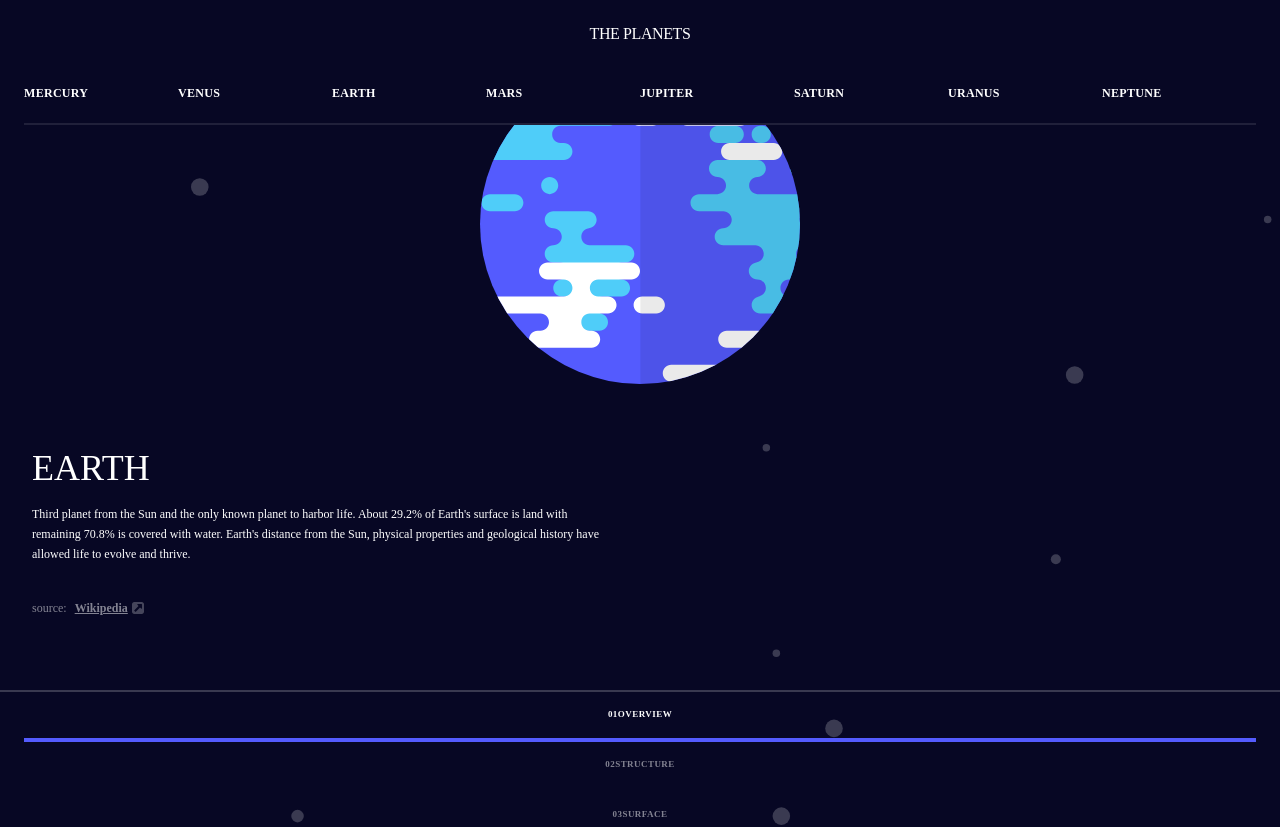
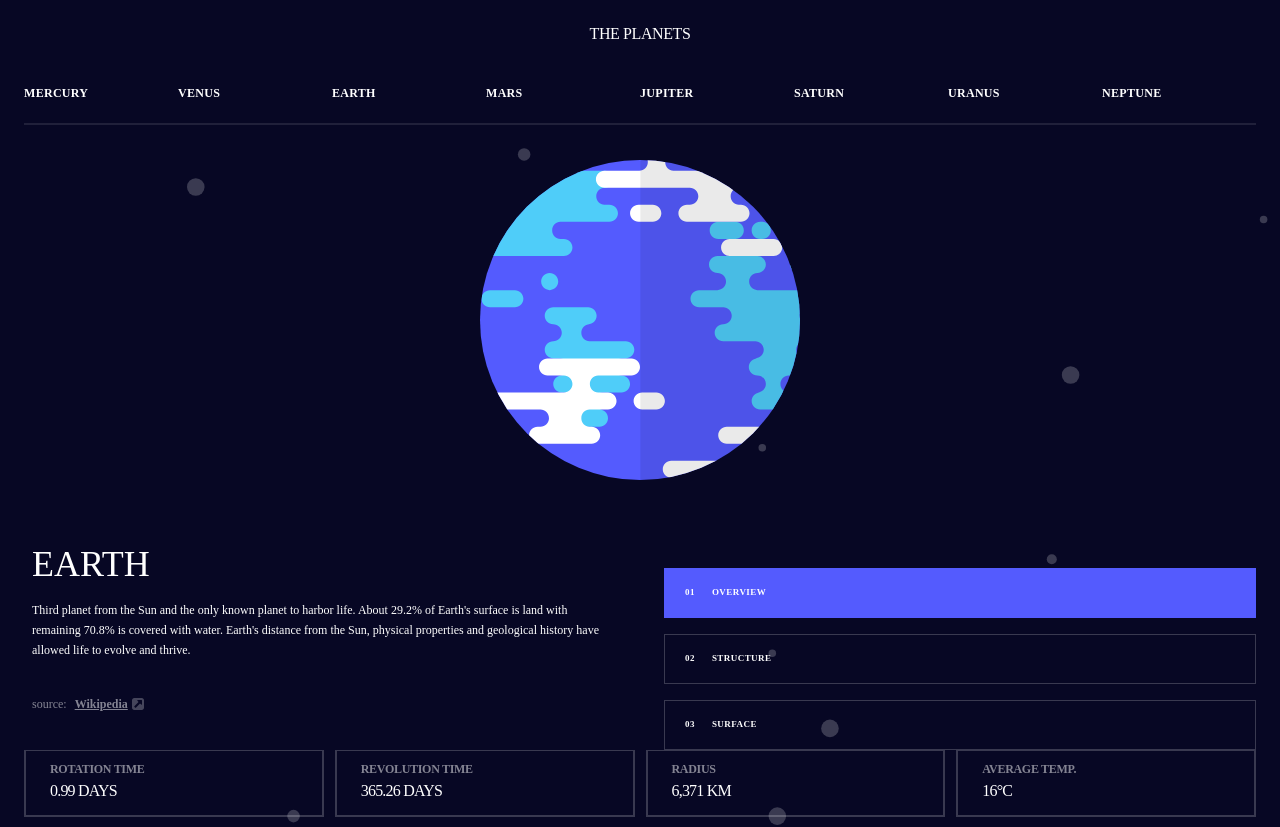
Before and after one commit to tamta123/planet-fact-site, a React (Vite) app: page /Earth in a window 1280 px wide. Shown: the top 827 px of the page. Built offline with nearby package versions, Linux system fonts and the light colour scheme; the HTML template or start-up script is replaced by a standard one.

Commit message:
style: finish tablet mark-up. -added border's opacity by rgba -fixed footer style

```diff
--- a/src/components/buttons.jsx
+++ b/src/components/buttons.jsx
@@ -1,12 +1,15 @@
 const Buttons = ({ currentDesktop, updateCurrentDesktop, planet }) => {
   return (
-    <div className="md:flex flex-col justify-between  px-6 w-full border-solid border-b-2 border-t-2 border-white border-opacity-20 mt-[70px] ">
+    <div className="md:flex flex-col gap-y-[16px] px-6 w-full h-auto mt-6">
       <button
-        className={`font-spartan h-[50px] font-semibold text-[9px] border-b-4 border-solid text-center tracking-wider  text-white  uppercase `}
+        className={`flex justify-start items-center gap-x-[17px] font-spartan h-[50px] font-semibold text-[9px] border border-solid border-opacity-20 text-center tracking-wider  text-white  uppercase pl-[20px]`}
         style={{
-          opacity: currentDesktop.status === "overview" ? "1" : "0.5",
+          background:
+            currentDesktop.status === "overview" ? `${planet.color}` : "",
           borderColor:
-            currentDesktop.status === "overview" ? planet.color : "transparent",
+            currentDesktop.status === "overview"
+              ? planet.color
+              : "rgba(255, 255, 255, 0.2)",
         }}
         onClick={() => updateCurrentDesktop("overview")}
       >
@@ -14,13 +17,14 @@ const Buttons = ({ currentDesktop, updateCurrentDesktop, planet }) => {
         OVERVIEW
       </button>
       <button
-        className={`font-spartan h-[50px] font-semibold text-[9px] border-b-4 border-solid text-center tracking-wider uppercase  text-white`}
+        className={`flex justify-start items-center gap-x-[17px] font-spartan h-[50px] font-semibold text-[9px] border border-solid border-opacity-20 text-center tracking-wider uppercase  text-white pl-[20px]`}
         style={{
-          opacity: currentDesktop.status === "structure" ? "1" : "0.5",
+          background:
+            currentDesktop.status === "structure" ? `${planet.color}` : "",
           borderColor:
             currentDesktop.status === "structure"
               ? planet.color
-              : "transparent",
+              : "rgba(255, 255, 255, 0.2)",
         }}
         onClick={() => updateCurrentDesktop("structure")}
       >
@@ -28,11 +32,14 @@ const Buttons = ({ currentDesktop, updateCurrentDesktop, planet }) => {
         Structure
       </button>
       <button
-        className={`font-spartan h-[50px] font-semibold text-[9px] border-b-4 border-solid text-center tracking-wider uppercase   text-white`}
+        className={`flex justify-start  items-center gap-x-[17px] font-spartan h-[50px] font-semibold text-[9px] border border-solid border-opacity-20 text-center tracking-wider uppercase   text-white pl-[20px]`}
         style={{
-          opacity: currentDesktop.status === "geology" ? "1" : "0.5",
+          background:
+            currentDesktop.status === "geology" ? `${planet.color}` : "",
           borderColor:
-            currentDesktop.status === "geology" ? planet.color : "transparent",
+            currentDesktop.status === "geology"
+              ? planet.color
+              : "rgba(255, 255, 255, 0.2)",
         }}
         onClick={() => updateCurrentDesktop("geology")}
       >
--- a/src/components/footer.jsx
+++ b/src/components/footer.jsx
@@ -1,7 +1,7 @@
 const Footer = ({ planet }) => {
   return (
-    <div className="flex-col md:flex-row gap-0.5 px-6 pb-11">
-      <div className="flex justify-between pt-2 pb-3 px-6 mb-2 border-t border-solid border-2 border-white border-opacity-20 md:w-1/6 md:flex-col">
+    <div className=" flex flex-col md:flex-row gap-x-[11px] px-6 pb-11">
+      <div className="flex justify-between items-start pt-2 pb-3 px-6 mb-2 border-t border-solid border-2 border-white border-opacity-20 md:w-1/4 md:flex-col">
         <div className="font-spartan font-bold text-xs leading-5 tracking-tight uppercase text-center text-white opacity-50">
           ROTATION TIME
         </div>
@@ -9,7 +9,7 @@ const Footer = ({ planet }) => {
           {planet.rotation}
         </div>
       </div>
-      <div className="flex justify-between pt-2 pb-3 px-6 mb-2 border-t border-solid border-2 border-white border-opacity-20 md:w-1/6 md:flex-col">
+      <div className="flex justify-between items-start pt-2 pb-3 px-6 mb-2 border-t border-solid border-2 border-white border-opacity-20 md:w-1/4 md:flex-col">
         <div className="font-spartan font-bold text-xs leading-5 tracking-tight uppercase text-center text-white opacity-50">
           REVOLUTION TIME
         </div>
@@ -17,7 +17,7 @@ const Footer = ({ planet }) => {
           {planet.revolution}
         </div>
       </div>
-      <div className="flex justify-between pt-2 pb-3 px-6 mb-2 border-t border-solid border-2 border-white border-opacity-20 md:w-1/6 md:flex-col">
+      <div className="flex justify-between items-start pt-2 pb-3 px-6 mb-2 border-t border-solid border-2 border-white border-opacity-20 md:w-1/4 md:flex-col">
         <div className="font-spartan font-bold text-xs leading-5 tracking-tight uppercase text-center text-white opacity-50">
           RADIUS
         </div>
@@ -25,7 +25,7 @@ const Footer = ({ planet }) => {
           {planet.radius}
         </div>
       </div>
-      <div className="flex justify-between pt-2 pb-3 px-6 mb-2 border-t border-solid border-2 border-white border-opacity-20 md:w-1/6 md:flex-col">
+      <div className="flex justify-between items-start pt-2 pb-3 px-6 mb-2 border-t border-solid border-2 border-white border-opacity-20 md:w-1/4 md:flex-col">
         <div className="font-spartan font-bold text-xs leading-5 tracking-tight uppercase text-center text-white opacity-50">
           AVERAGE TEMP.
         </div>
--- a/src/components/header.jsx
+++ b/src/components/header.jsx
@@ -5,7 +5,7 @@ import { Routes, Route, Link } from "react-router-dom";
 
 const Header = ({ toggleMenu, isMenuOpen }) => {
   return (
-    <header className="flex z-999 top-0 fixed h-auto w-full items-center justify-center py-4 px-6 bg-header-blue md:justify-center ">
+    <header className="flex z-999 top-0 fixed h-auto w-full items-center justify-center py-4 px-6 bg-[#070724] md:justify-center ">
       <h1 className="font-antonio  font-medium text-base leading-9 tracking-tight uppercase text-white	">
         THE PLANETS
       </h1>
@@ -22,7 +22,7 @@ const Header = ({ toggleMenu, isMenuOpen }) => {
       </svg>
       <div className="w-full z-999 fixed top-[63px] left-0 z-20 transition-all duration-500 ease-in">
         {isMenuOpen ? (
-          <ul className="flex flex-col items-start w-full pl-6 pr-6 bg-header-blue z-999 ">
+          <ul className="flex flex-col items-start w-full pl-6 pr-6 bg-header-blue z-900 ">
             {planetData.map((planet) => (
               <div
                 key={planet.name}
@@ -58,9 +58,7 @@ const Header = ({ toggleMenu, isMenuOpen }) => {
                 key={planet.name}
                 className="font-spartan text-center font-semibold text-xs leading-5 tracking-wide uppercase text-white "
               >
-                <Link to={`/${planet.name}`} onClick={toggleMenu}>
-                  {planet.name}
-                </Link>
+                <Link to={`/${planet.name}`}>{planet.name}</Link>
               </li>
             </div>
           ))}
--- a/src/components/images.jsx
+++ b/src/components/images.jsx
@@ -13,7 +13,7 @@ const Images = ({ planet, status }) => {
   const imageSrc = renderImage();
 
   return (
-    <div className="flex justify-center align-middle mt-16">
+    <div className="flex justify-center align-middle mt-16 md:mt-40">
       {status === "geology" ? (
         <>
           <img
--- a/src/components/text.jsx
+++ b/src/components/text.jsx
@@ -1,8 +1,8 @@
 import Buttons from "./buttons";
 const Text = ({ planet, currentDesktop, updateCurrentDesktop }) => {
   return (
-    <div>
-      <div className="px-4 mt-16 mb-7 md:w-1/2 md:flex md:flex-col md:items-start md:px-8">
+    <div className="md:flex md:flex-row md:mt-16 ">
+      <div className="px-4 mt-16 mb-7 md:w-1/2 md:flex md:flex-col md:items-start md:px-8 md:mt-0">
         <h2 className="text-4xl font-normal leading-10 text-center uppercase text-white font-antonio mb-4">
           {planet.name}
         </h2>
@@ -28,11 +28,13 @@ const Text = ({ planet, currentDesktop, updateCurrentDesktop }) => {
           </svg>
         </div>
       </div>
-      <Buttons
-        currentDesktop={currentDesktop}
-        updateCurrentDesktop={updateCurrentDesktop}
-        planet={planet}
-      />
+      <div className="hidden md:flex w-1/2">
+        <Buttons
+          currentDesktop={currentDesktop}
+          updateCurrentDesktop={updateCurrentDesktop}
+          planet={planet}
+        />
+      </div>
     </div>
   );
 };
```
